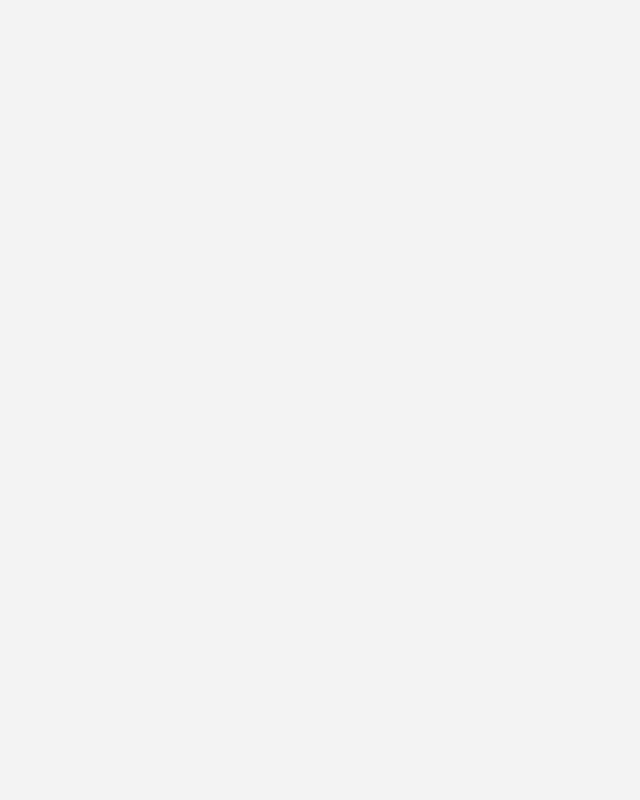
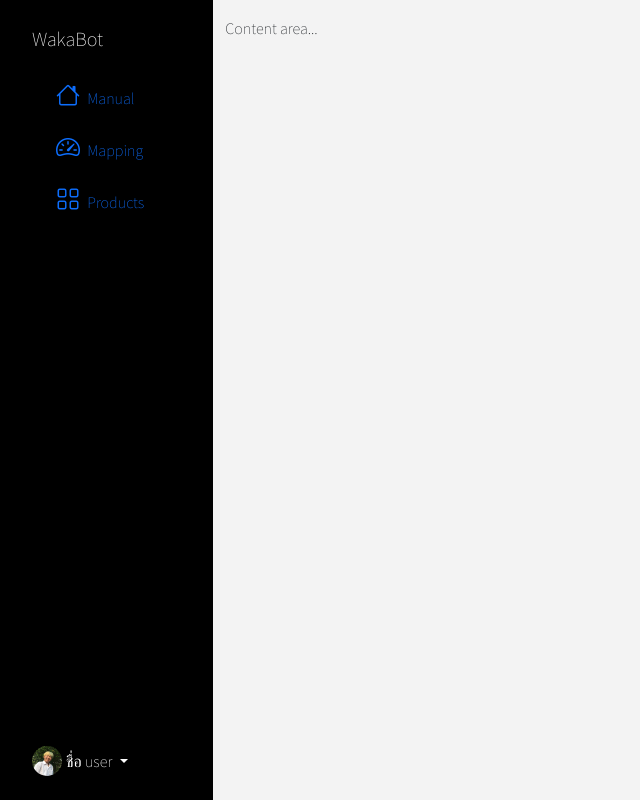
Before and after one commit to earth1429/WaKaBotWebApp, a Vue app: page /feature in a window 1280 px wide. Before the commit this address had no page. Shown: the whole page, without its empty margins (0-640 px from the left). Built offline with nearby package versions, Linux system fonts and the light colour scheme.

Commit message:
[Update] Feature page & Side Navbar

```diff
--- a/src/assets/scss/app.scss
+++ b/src/assets/scss/app.scss
@@ -174,3 +174,7 @@
 .pointer {
     cursor: pointer;
 }
+
+.nav-link:focus, .nav-link:hover{
+    color: #fff !important;
+}
--- a/src/components/AboutUsPage.vue
+++ b/src/components/AboutUsPage.vue
@@ -76,9 +76,7 @@
       </div>
     </div>
   </div>
-
 </template>
-
 <style>
 @import "../css/TeamSection.css";
 @import "../assets/scss/app.scss";
--- /dev/null
+++ b/src/components/FeaturePage.vue
@@ -0,0 +1,9 @@
+<script setup>
+import SideNavbar from "@/components/Navbar/SideNavbar.vue";
+</script>
+<template>
+    <SideNavbar/>
+</template>
+<style>
+@import "../assets/scss/app.scss";
+</style>
--- /dev/null
+++ b/src/components/Navbar/SideNavbar.vue
@@ -0,0 +1,74 @@
+<template>
+<div class="container-fluid">
+    <div class="row flex-nowrap">
+        <div class="col-auto col-md-3 col-xl-2 px-sm-2 px-0 bg-black">
+            <div class="d-flex flex-column align-items-center align-items-sm-start px-4 pt-4 text-white min-vh-100">
+                <a href="/" class="d-flex align-items-center pb-3 mb-md-0 me-md-auto text-white text-decoration-none">
+                    <span class="fs-5 d-none d-sm-inline">WakaBot</span>
+                </a>
+                <ul class="nav nav-pills flex-column mb-sm-auto mb-0 align-items-center align-items-sm-start" id="menu">
+                    <div class="px-4">
+                    <li class="nav-item">
+                        <a href="#" class="nav-link align-middle px-0">
+                            <i class="fs-4 bi-house"></i> <span class="ms-1 d-none d-sm-inline">Manual</span>
+                        </a>
+                    </li>
+                    <li>
+                        <a href="#submenu1" data-bs-toggle="collapse" class="nav-link px-0 align-middle">
+                            <i class="fs-4 bi-speedometer2"></i> <span class="ms-1 d-none d-sm-inline">Mapping</span> </a>
+                        <ul class="collapse nav flex-column ms-1" id="submenu1" data-bs-parent="#menu">
+                            <li class="w-100">
+                                <a href="#" class="nav-link px-0"> <span class="d-none d-sm-inline">Item</span> 1 </a>
+                            </li>
+                            <li>
+                                <a href="#" class="nav-link px-0"> <span class="d-none d-sm-inline">Item</span> 2 </a>
+                            </li>
+                        </ul>
+                    </li>
+                    <li>
+                        <a href="#submenu3" data-bs-toggle="collapse" class="nav-link px-0 align-middle">
+                            <i class="fs-4 bi-grid"></i> <span class="ms-1 d-none d-sm-inline">Products</span> </a>
+                            <ul class="collapse nav flex-column ms-1" id="submenu3" data-bs-parent="#m  enu">
+                            <li class="w-100">
+                                <a href="#" class="nav-link px-0"> <span class="d-none d-sm-inline">Product</span> 1</a>
+                            </li>
+                            <li>
+                                <a href="#" class="nav-link px-0"> <span class="d-none d-sm-inline">Product</span> 2</a>
+                            </li>
+                            <li>
+                                <a href="#" class="nav-link px-0"> <span class="d-none d-sm-inline">Product</span> 3</a>
+                            </li>
+                            <li>
+                                <a href="#" class="nav-link px-0"> <span class="d-none d-sm-inline">Product</span> 4</a>
+                            </li>
+                        </ul>
+                    </li>
+                </div>
+                </ul>
+                <hr>
+                <div class="dropdown pb-4">
+                    <a href="#" class="d-flex align-items-center text-white text-decoration-none dropdown-toggle" id="dropdownUser1" data-bs-toggle="dropdown" aria-expanded="false">
+                        <img src="../../assets/img/member1.png" alt="hugenerd" width="30" height="30" class="rounded-circle">
+                        <span class="d-none d-sm-inline mx-1">ชื่อ user</span>
+                    </a>
+                    <ul class="dropdown-menu dropdown-menu-dark text-small shadow">
+                        <li><a class="dropdown-item" href="#">New project...</a></li>
+                        <li><a class="dropdown-item" href="#">Settings</a></li>
+                        <li><a class="dropdown-item" href="#">Profile</a></li>
+                        <li>
+                            <hr class="dropdown-divider">
+                        </li>
+                        <li><a class="dropdown-item" href="#">Sign out</a></li>
+                    </ul>
+                </div>
+            </div>
+        </div>
+        <div class="col py-3">
+            Content area...
+        </div>
+    </div>
+</div>
+</template>
+<style>
+@import "../../assets/scss/app.scss";
+</style>
--- a/src/components/ProductsPage.vue
+++ b/src/components/ProductsPage.vue
@@ -1,5 +1,4 @@
 <template>
-
     <div class="container">
         <h1 align="center" class="py-5 tz-44px">Products</h1>
         <div class="container">
--- a/src/router/index.js
+++ b/src/router/index.js
@@ -5,6 +5,7 @@
 import WelcomePage from "@/components/WelcomePage.vue"
 import LoginPage from "@/components/LoginPage.vue";
 import FeedPage from "@/components/FeedPage.vue";
+import FeaturePage from "@/components/FeaturePage.vue";
 import {getAuth,onAuthStateChanged}from "firebase/auth";
 
 const routes = [
@@ -40,7 +41,13 @@
         meta:{
             requiresAuth:true,
         },
+    },
+    {
+        path: "/feature",
+        name: "Feature",
+        component: FeaturePage,
     }
+
 ];
 
 const router = createRouter({
```
